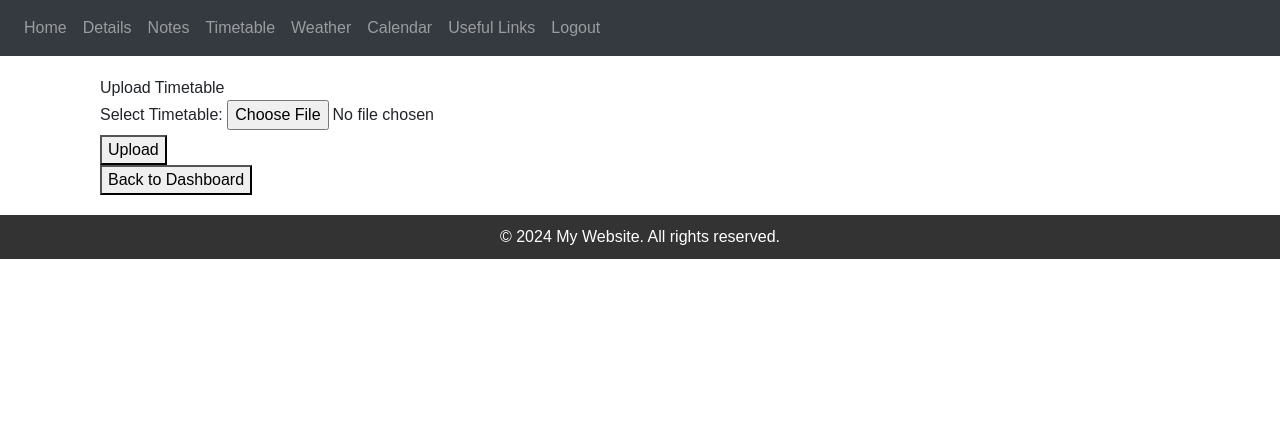
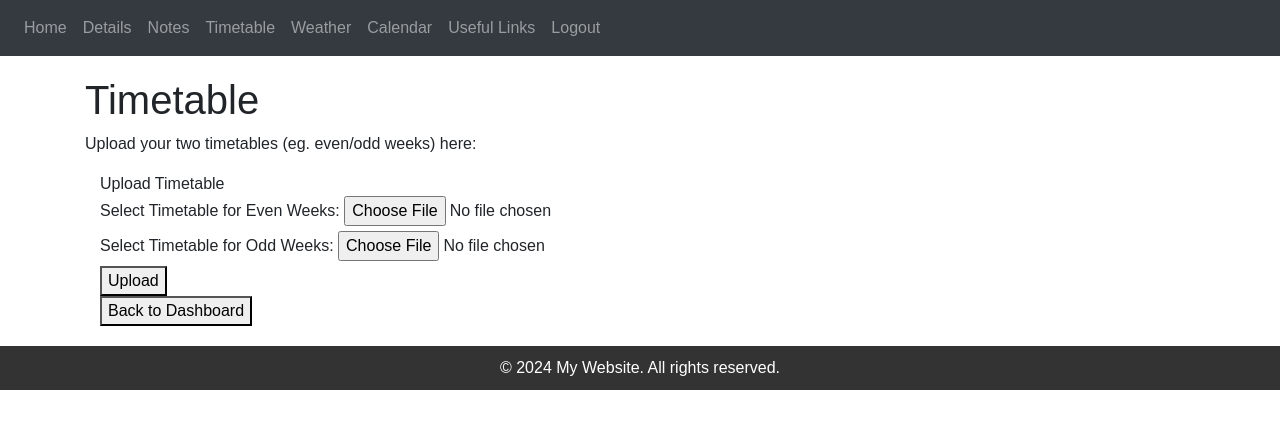
Before and after one commit to monitorseer/flask_project, a Flask app: page /timetable in a window 1280 px wide. Shown: the top 429 px of the page. Run offline with Flask 3, Linux system fonts and the light colour scheme; the visitor is signed in with stand-in values (Sample User, id 1); some libraries are stand-ins or nearby versions.

Commit message:
Added desc to routes and additional timetable slot

```diff
--- a/website/templates/calendar.html
+++ b/website/templates/calendar.html
@@ -5,6 +5,7 @@
 {% endblock %}
 {% block content %}
     <h1>Calendar</h1>
+    <p>A calendar for you to check dates</p>
     <div id='calendar'></div>
     <script src='https://cdn.jsdelivr.net/npm/fullcalendar@5.10.1/main.min.js'></script>
     <script>
--- a/website/templates/details.html
+++ b/website/templates/details.html
@@ -2,6 +2,7 @@
 {% block title %}Details{% endblock %}
 {% block content %}
     <h1>Your Details:</h1>
+    <p>Check your details here</p>
     <p>id: {{ user.id }}</p>
     <p>Name: {{ user.name }}</p>
     <p>Email: {{ user.email }}</p>
--- a/website/templates/links.html
+++ b/website/templates/links.html
@@ -2,6 +2,7 @@
 {% block title %}Useful Links{% endblock %}
 {% block content %}
 <h1>Useful Links</h1>
+<p>Access frequently used school-related links</p>
 <h2>All</h2>
 <ul>
     <li><a href="https://portal.asrjc.edu.sg/">Portal</a></li>
--- a/website/templates/notes.html
+++ b/website/templates/notes.html
@@ -3,6 +3,7 @@
 {% block content %}
 <div class="container mt-5">
     <h1 class="text-center">Notes</h1>
+    <p>Create notes to help you remember important information. Notes category can be used generally in any situation while Work Reminder can remind you of upcoming homework and examinations.</p>
     <form method="POST" class="mb-4">
         <div class="form-group">
             <label for="category">Select a category:</label>
--- a/website/templates/timetable.html
+++ b/website/templates/timetable.html
@@ -2,22 +2,30 @@
 {% block title %}Timetable{% endblock %}
 
 {% block content %}
+    <h1>Timetable</h1>
+    <p>Upload your two timetables (eg. even/odd weeks) here:</p>
     <div class="container">
         <div class="header">
             <div class="sub-header">Upload Timetable</div>
         </div>
         <div class="text-container">
             <form action="/timetable" method="POST" enctype="multipart/form-data">
-                <label for="image">Select Timetable:</label>
-                <input type="file" id="image" name="image" accept=".htm" required><br>
+                <label for="image1">Select Timetable for Even Weeks:</label>
+                <input type="file" id="image1" name="image1" accept=".htm" required><br>
+                <label for="image2">Select Timetable for Odd Weeks:</label>
+                <input type="file" id="image2" name="image2" accept=".htm" required><br>
                 <button type="submit">Upload</button>
             </form>
             <button class="small-button" onClick="location.href='/';">Back to Dashboard</button>
         </div>
-        {% if file_path %}
+        {% if file_path1 and file_path2 %}
             <div class="uploaded-file">
-                <h3>Uploaded Timetable</h3>
-                <iframe src="{{ url_for('static', filename='uploads/' ~ file_path) }}" title="Student Timetable" width="100%" height="600px"></iframe>
+                <h3>Uploaded Timetable for Even Weeks</h3>
+                <iframe src="{{ url_for('static', filename='uploads/' ~ file_path1) }}" title="Student Timetable" width="100%" height="600px"></iframe>
+            </div>
+            <div class="uploaded-file">
+                <h3>Uploaded Timetable for Odd Weeks</h3>
+                <iframe src="{{ url_for('static', filename='uploads/' ~ file_path2) }}" title="Student Timetable" width="100%" height="600px"></iframe>
             </div>
         {% endif %}
     </div>
--- a/website/templates/weather.html
+++ b/website/templates/weather.html
@@ -2,6 +2,7 @@
 {% block title %}Weather{% endblock %}
 {% block content %}
     <h1>Weather</h1>
+    <p>Check out the current and upcoming weather in Singapore</p>
     <h2>Singapore</h2>
     <hr>
     <h3 id="weather-heading">Current Weather Details</h3>
```
